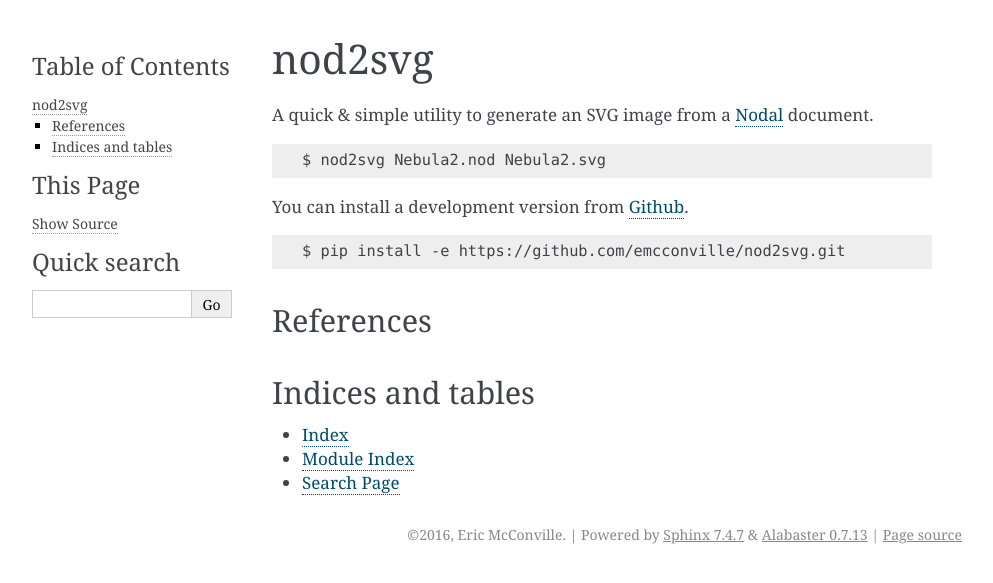
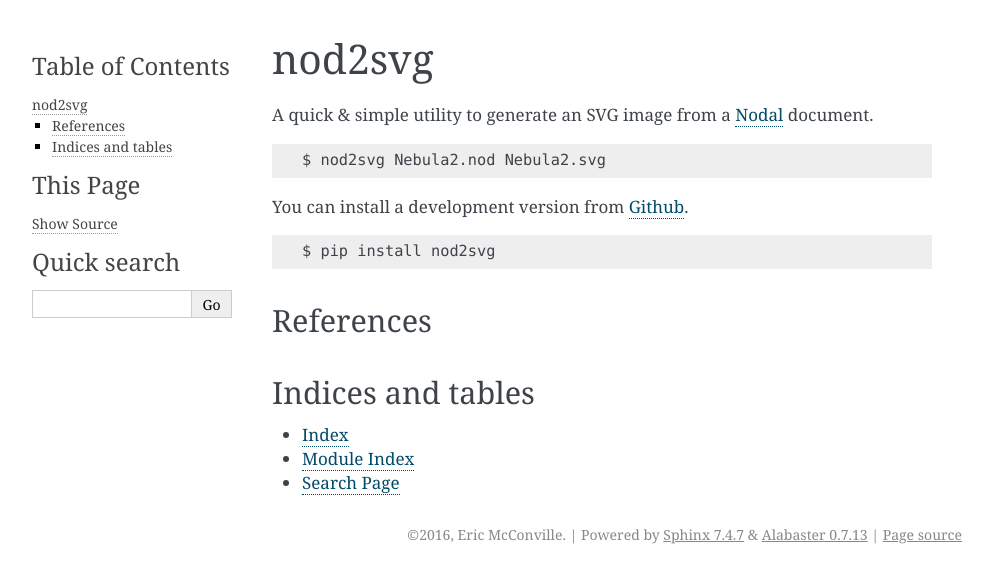
Before and after one commit to emcconville/nod2svg, a Sphinx documentation site: the page built from docs/index.rst, in a window 1280 px wide. Shown: the top 583 px of the page, without its empty margins (148-1141 px from the left). Built offline with Sphinx 7.4.7, drawn with Linux system fonts in a browser that asks for light colours; the version number could not be read and is left out; some of the changed lines change nothing that is shown.

Commit message:
Fixed pip install uri

```diff
--- a/docs/index.rst
+++ b/docs/index.rst
@@ -11,7 +11,7 @@ You can install a development version from Github_.
 
 .. sourcecode:: bash
 
-    $ pip install -e https://github.com/emcconville/nod2svg.git
+    $ pip install nod2svg
 
 .. _Nodal: http://www.csse.monash.edu.au/~cema/nodal/
 .. _Github: https://github.com/emcconville/nod2svg
```
